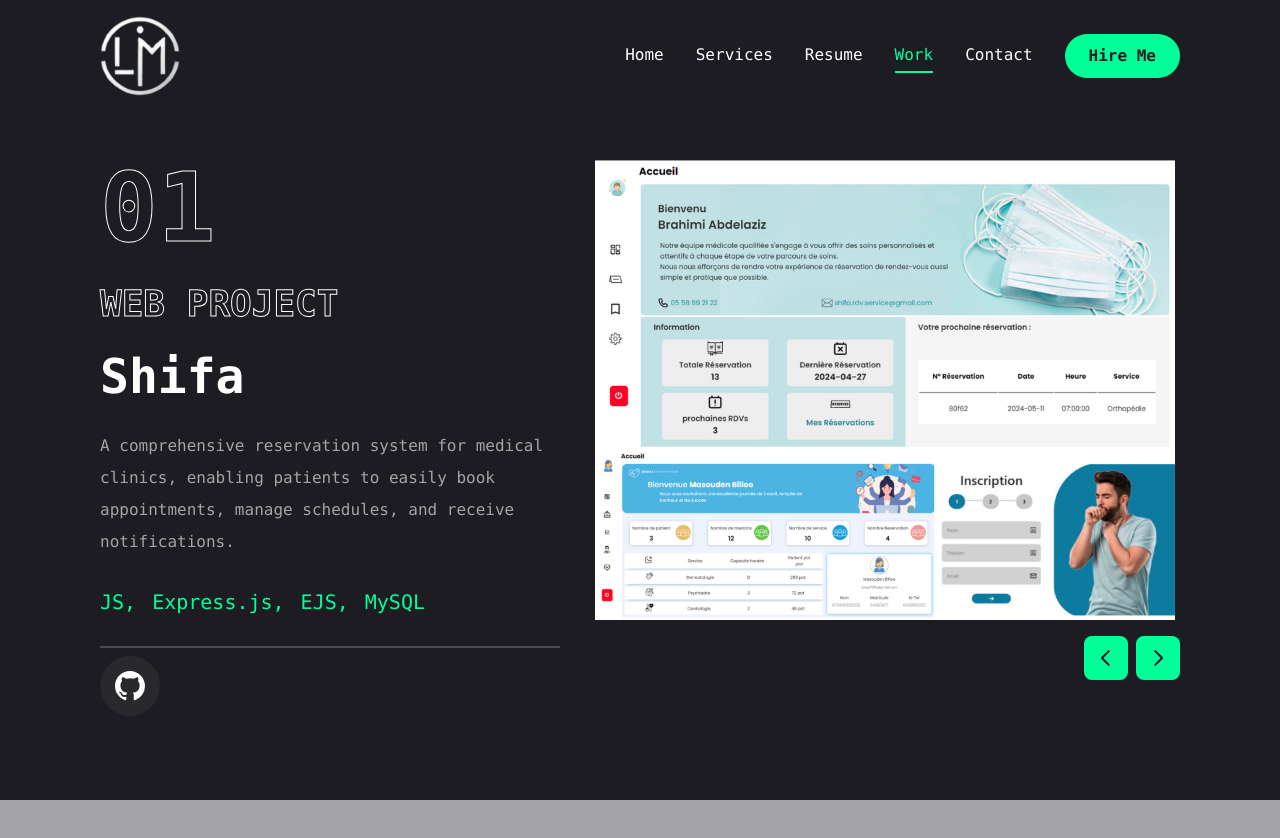
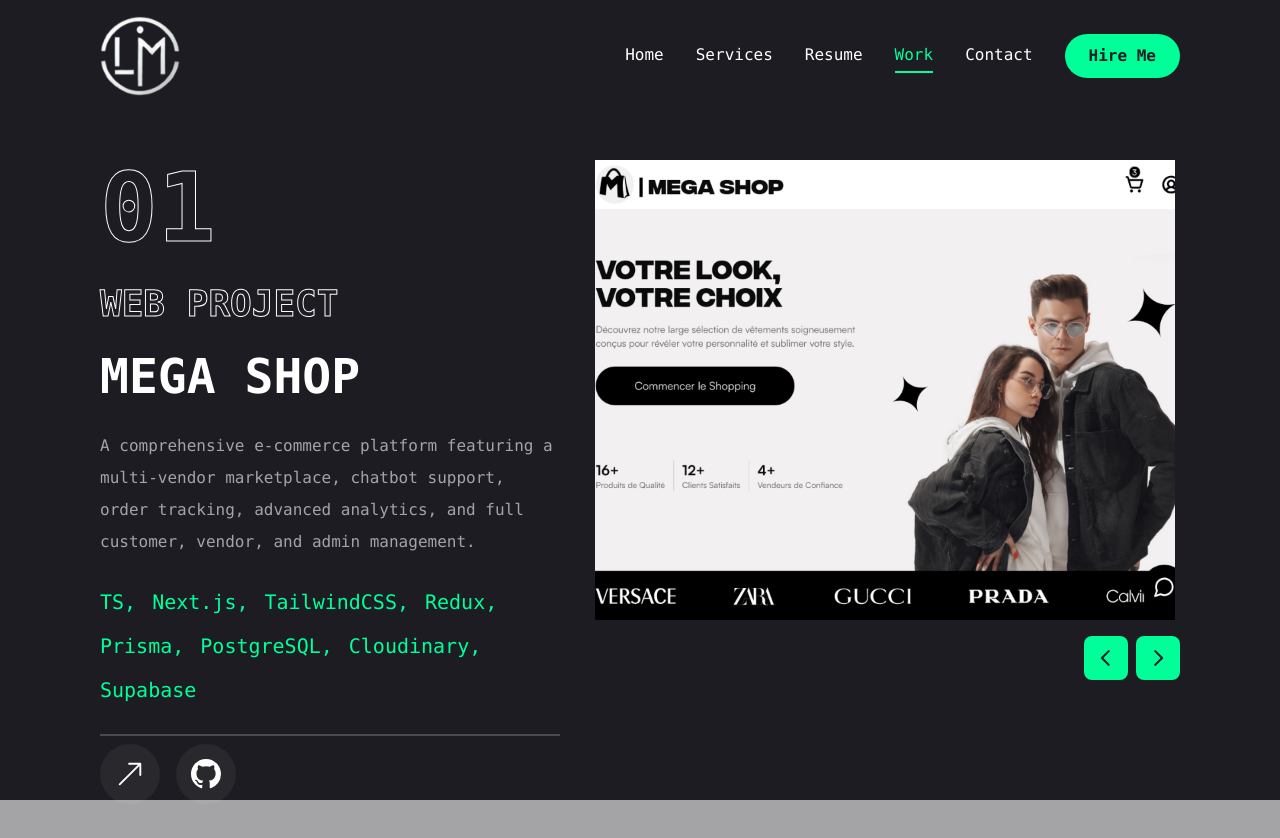
Before and after one commit to lyes-mersel/lyes-mersel-v1, a Next.js app: page /work in a window 1280 px wide. Shown: the top 838 px of the page. Before the commit the page ends 800 px from the top, so only its background shows below. Built offline with nearby package versions, Linux system fonts and the light colour scheme.

Commit message:
feat: add new project to the work page

```diff
--- a/app/(root)/work/page.tsx
+++ b/app/(root)/work/page.tsx
@@ -25,6 +25,26 @@
   {
     num: "01",
     category: "Web",
+    title: "MEGA SHOP",
+    description:
+      "A comprehensive e-commerce platform featuring a multi-vendor marketplace, chatbot support, order tracking, advanced analytics, and full customer, vendor, and admin management.",
+    stack: [
+      { name: "TS" },
+      { name: "Next.js" },
+      { name: "TailwindCSS" },
+      { name: "Redux" },
+      { name: "Prisma" },
+      { name: "PostgreSQL" },
+      { name: "Cloudinary" },
+      { name: "Supabase" },
+    ],
+    image: "/images/projects/megashop.png",
+    live: "https://project-megashop.vercel.app",
+    github: "https://github.com/lyes-mersel/megashop",
+  },
+  {
+    num: "02",
+    category: "Web",
     title: "Shifa",
     description:
       "A comprehensive reservation system for medical clinics, enabling patients to easily book appointments, manage schedules, and receive notifications.",
@@ -39,7 +59,7 @@
     github: "https://github.com/lyes-mersel/shifa",
   },
   {
-    num: "02",
+    num: "03",
     category: "Web",
     title: "inTech Blogs",
     description:
@@ -56,7 +76,7 @@
     github: "https://github.com/lyes-mersel/intech-blogs",
   },
   {
-    num: "03",
+    num: "04",
     category: "Mobile",
     title: "Edutainment",
     description:
@@ -67,7 +87,7 @@
     github: "https://github.com/lyes-mersel/edutainment",
   },
   {
-    num: "04",
+    num: "05",
     category: "Desktop",
     title: "Polynomial Master",
     description:
@@ -83,7 +103,7 @@
     github: "https://github.com/lyes-mersel/polynomial-master",
   },
   {
-    num: "05",
+    num: "06",
     category: "Web",
     title: "Country Navigator",
     description:
@@ -94,7 +114,7 @@
     github: "https://github.com/lyes-mersel/country-navigator",
   },
   {
-    num: "06",
+    num: "07",
     category: "Web",
     title: "Buddy Workout",
     description:
@@ -111,7 +131,7 @@
     github: "https://github.com/lyes-mersel/tuto-workout",
   },
   {
-    num: "07",
+    num: "08",
     category: "Web",
     title: "My Portfolio",
     description:
```
Also changed, not shown: public/images/projects/megashop.png (added).
